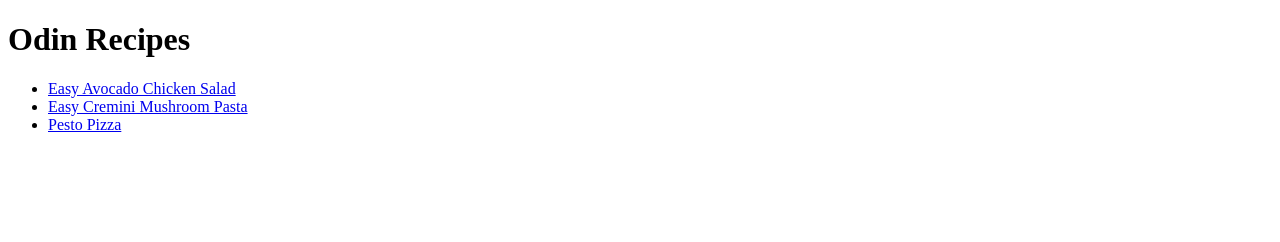
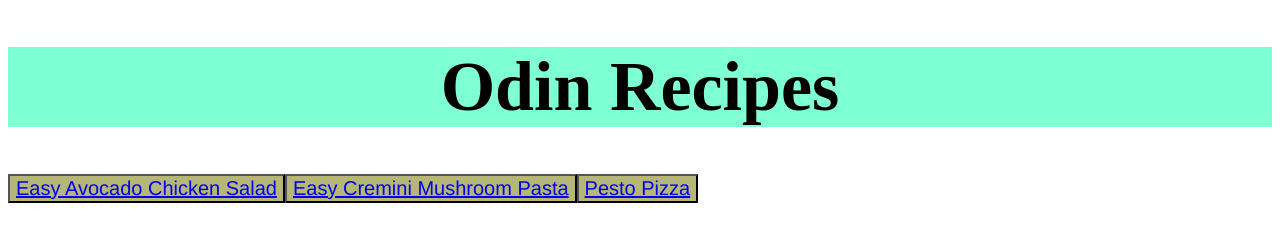
Before and after one commit to MTeesalu/odin-recipes, a plain HTML site: page index.html in a window 1280 px wide. Drawn offline with Linux system fonts and the light colour scheme.

Commit message:
Added some CSS

```diff
--- a/index.html
+++ b/index.html
@@ -3,15 +3,21 @@
     <head>
         <title></title>
         <meta charset="UTF-8">
+        <link rel="stylesheet" href="style.css">
     </head>
 
     <body>
-        <h1>Odin Recipes</h1>
-        <ul>
-            <li><a href="recipes/chickensalad.html">Easy Avocado Chicken Salad</a></li>
-            <li><a href="recipes/mushroompasta.html">Easy Cremini Mushroom Pasta</a></li>
-            <li><a href="recipes/pestopizza.html">Pesto Pizza</a></li>
-        </ul>
+
+        <div class="Background">
+
+            <h1 class="Title">Odin Recipes</h1>
+
+                <button class="Button Salad"><a href="recipes/chickensalad.html">Easy Avocado Chicken Salad</a></li>
+                <button class="Button Pasta"><a href="recipes/mushroompasta.html">Easy Cremini Mushroom Pasta</a></li>
+                <button class="Button Pizza"><a href="recipes/pestopizza.html">Pesto Pizza</a></li>
+
+
+        </div>
 
     </body>
 </html>
--- /dev/null
+++ b/style.css
@@ -0,0 +1,14 @@
+.Title {
+    text-align: center;
+    font-size: 70px;
+    font-family: "Times New Roman", sans-serif;
+    font-weight: bold;
+    background-color: aquamarine;
+}
+
+.Button {
+    background-color: rgb(182, 182, 121);
+    color: white;
+    font-size: 20px;
+    font-family: Helvetica, sans-serif;
+}
```
